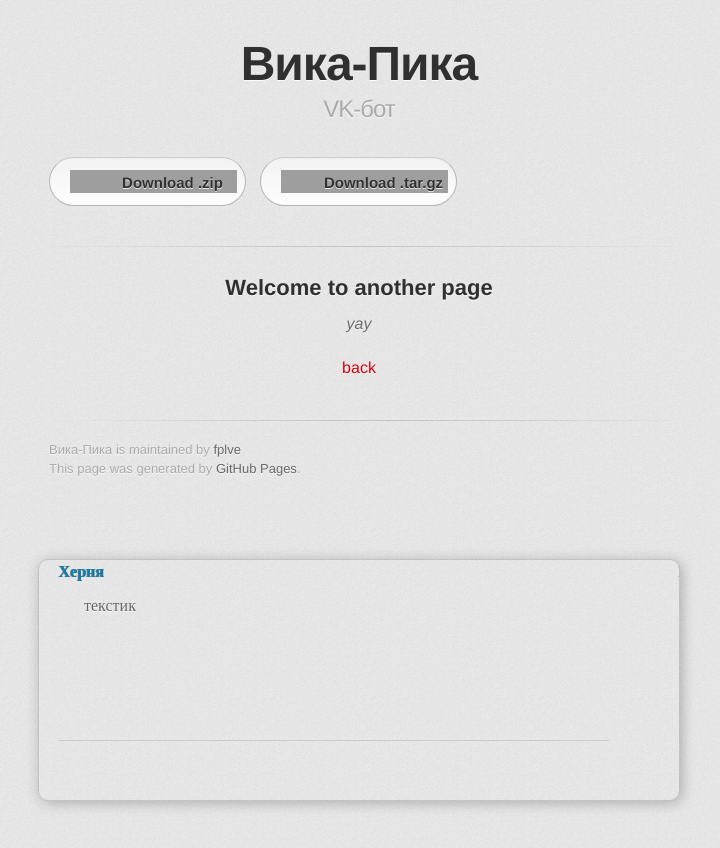
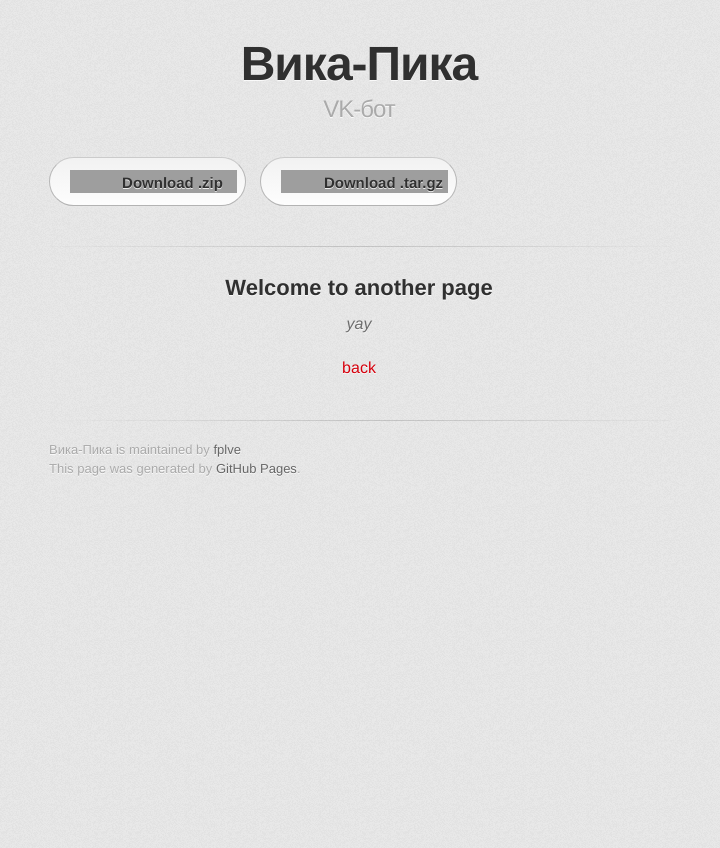
Before and after one commit to fplve/vika, a Jekyll site: the page built from another-page.md, in a window 1280 px wide. Shown: the top 848 px of the page, without its empty margins (281-1001 px from the left). Built offline with Jekyll 4.4.1, drawn with Linux system fonts in a browser that asks for light colours; some web fonts are replaced; our own code applies the rules of GitHub Pages for plain Markdown files; grey boxes are pictures that could not be loaded.

```diff
--- a/_layouts/default.html
+++ b/_layouts/default.html
@@ -56,34 +56,6 @@
         </footer>
 
       </div>
-	  <div id="slider">
-<ul>
-<li>
-<div class="slider-container">
-<h4>Херня</h4>
-<p>текстик</p>
-</div>
-</li>
-<li>
-<div class="slider-container">
-<h4>Pure CSS slider Content</h4>
-<p>Lorem Ipsum is simply dummy text of the printing and typesetting industry. Lorem Ipsum has been the industry's standard dummy text ever since the 1500s, when an unknown printer took a galley of type and scrambled it to make a type specimen book. It has survived not only five centuries,</p>
-</div>
-</li>
-<li>
-<div class="slider-container">
-<h4>Pure CSS slider Content</h4>
-<p>Lorem Ipsum is simply dummy text of the printing and typesetting industry. Lorem Ipsum has been the industry's standard dummy text ever since the 1500s, when an unknown printer took a galley of type and scrambled it to make a type specimen book. It has survived not only five centuries,</p>
-</div>
-</li>
-<li>
-<div class="slider-container">
-<h4>Pure CSS slider Content</h4>
-<p>Lorem Ipsum is simply dummy text of the printing and typesetting industry. Lorem Ipsum has been the industry's standard dummy text ever since the 1500s, when an unknown printer took a galley of type and scrambled it to make a type specimen book. It has survived not only five centuries,</p>
-</div>
-</li>
-</ul>
-</div>
     </div>
 
     {% if site.google_analytics %}
--- a/_sass/jekyll-theme-tactile.scss
+++ b/_sass/jekyll-theme-tactile.scss
@@ -381,103 +381,3 @@
 /* Mobile Portrait Size to Mobile Landscape Size (devices and browsers) */
 @media only screen and (max-width: 479px) { }
 /**** slider ****/
-
-#slider, ul
-{
-	height: 200px;
-}
-
-#slider
-{
-	margin: auto;
-	overflow: hidden;
-	padding: 20px;
-	border: 1px solid rgba(0, 0, 0, 0.15);
-	margin-top: 50px;
-	border-radius: 10px;
-	box-shadow: 2px 2px 14px rgba(0, 0, 0, 0.25);
-	position: relative;
-	width: 600px;
-}
-
-#slider li
-{
-	float: left;
-	position: relative;
-	width: 600px;
-	display: inline-block;
-	height: 200px;
-}
-
-#slider ul
-{
-	list-style: none;
-	position: absolute;
-	left: 0px;
-	top: 0px;
-	width: 9000px;
-	transition: left .13s linear;
-	-moz-transition: left .13s linear;
-	-o-transition: left .3s linear;
-	-webkit-transition: left .13s linear;
-	margin-left: -25px;
-  font-family: century gothic;
-  color: #666;
-}
-
-/*** Content ***/
-
-.slider-container
-{
-	margin: 0 auto;
-	padding: 0;
-	width: 550px;
-  min-height: 180px;
-  border-bottom: 1px solid #ccc;
-}
-
-.slider-container h4
-{
- color: #0A7FAD;
-  text-shadow: -1px 0px 0px rgba(0, 0, 0, 0.50);
-}
-
-.slider-container  p
-{
-	margin: 10px 25px;
-	font-weight: semi-bold;
-	line-height: 150%;
-	text-align: justify;
-}
-
-/*** target hooks ****/
-
-@-webkit-keyframes slide-animation {
-	0% {opacity:0;}
-	2% {opacity:1;}
-	20% {left:0px; opacity:1;}
-	22.5% {opacity:0.6;}
-	25% {left:-600px; opacity:1;}
-	45% {left:-600px; opacity:1;}
-	47.5% {opacity:0.6;}
-	50% {left:-1200px; opacity:1;}
-	70% {left:-1200px; opacity:1;}
-	72.5% {opacity:0.6;}
-	75% {left:-1800px; opacity:1;}
-	95% {opacity:1;}
-	98% {left:-1800px; opacity:0;}
-	100% {left:0px; opacity:0;}
-}
-
-#slider ul
-{
-	-webkit-animation: slide-animation 55s infinite;
-}
-
-/* use to paused the content on mouse over */
-
-#slider ul:hover
-{
-	-moz-animation-play-state: paused;
-	-webkit-animation-play-state: paused;
-}
```
Also changed, not shown: index.md (+4 -0 lines).
